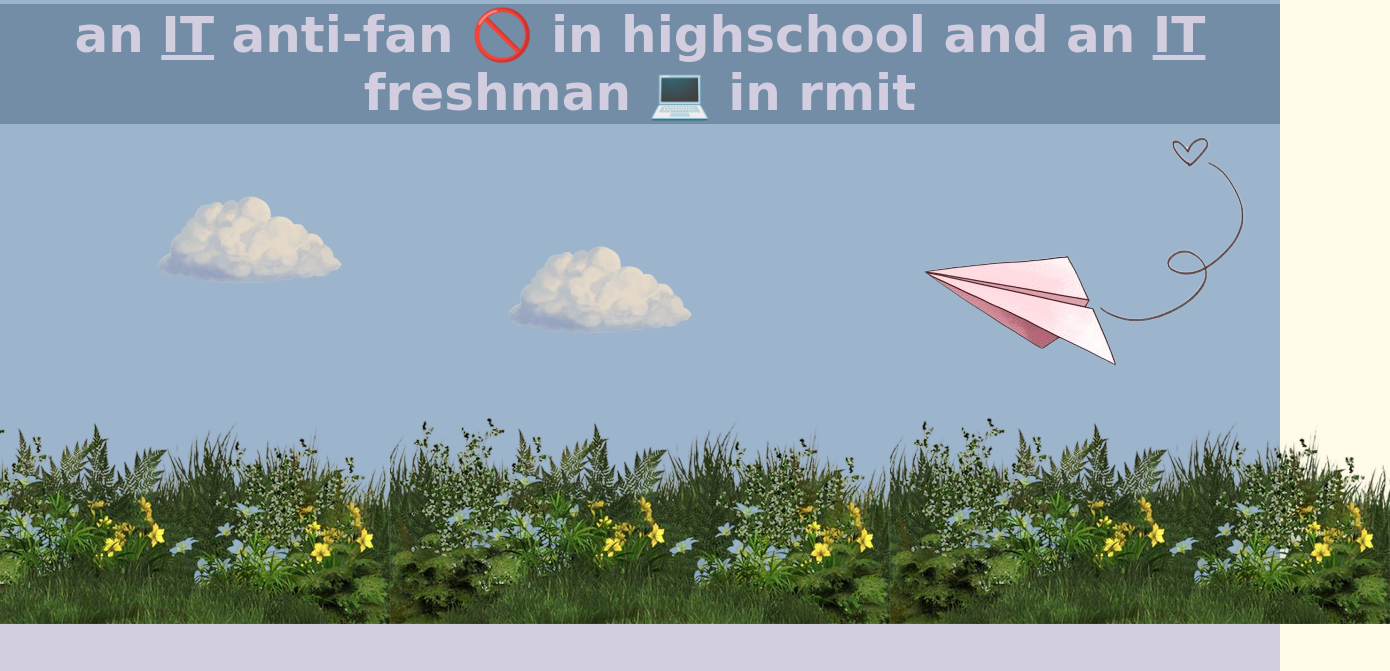
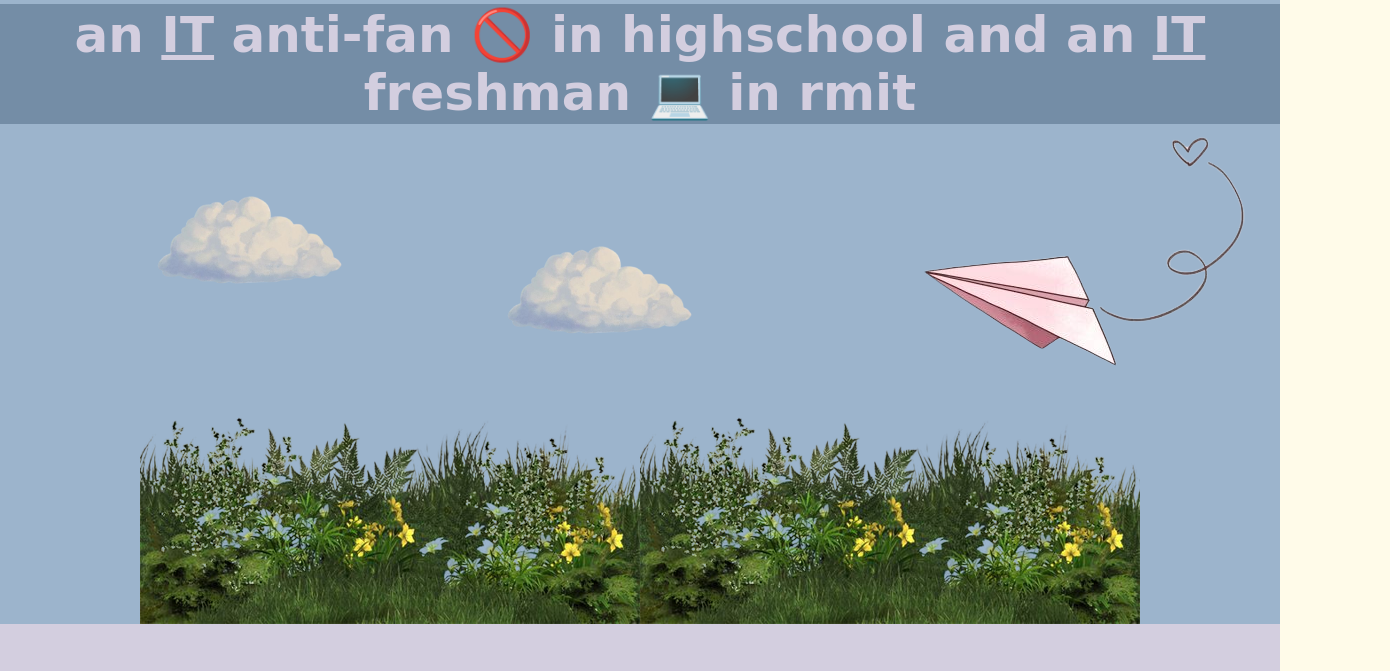
Before and after one commit to nguyenngocthanhmai/nguyenngocthanhmai.github.io, a plain HTML site: page exercise-3/mai/index.html in a window 1280 px wide. Shown: the part 380-1051 px from the top of the page, 1390 px wide, since content can reach past the window. Drawn offline with Linux system fonts and the light colour scheme; a web font is replaced by a local one.

Commit message:
Update index.html

```diff
--- a/exercise-3/mai/index.html
+++ b/exercise-3/mai/index.html
@@ -32,7 +32,6 @@
         <div class="airplane"><img src="image/plane1.png" alt="airplane"></div>
         <div class="airplane1"><img src="image/plan.png" alt="air"></div>
         <div class="flowers">
-            <img src="image/hoa.png" alt="flower">
             <img src="image/hoa.png" alt="flower">
             <img src="image/hoa.png" alt="flower">
         </div>
```
